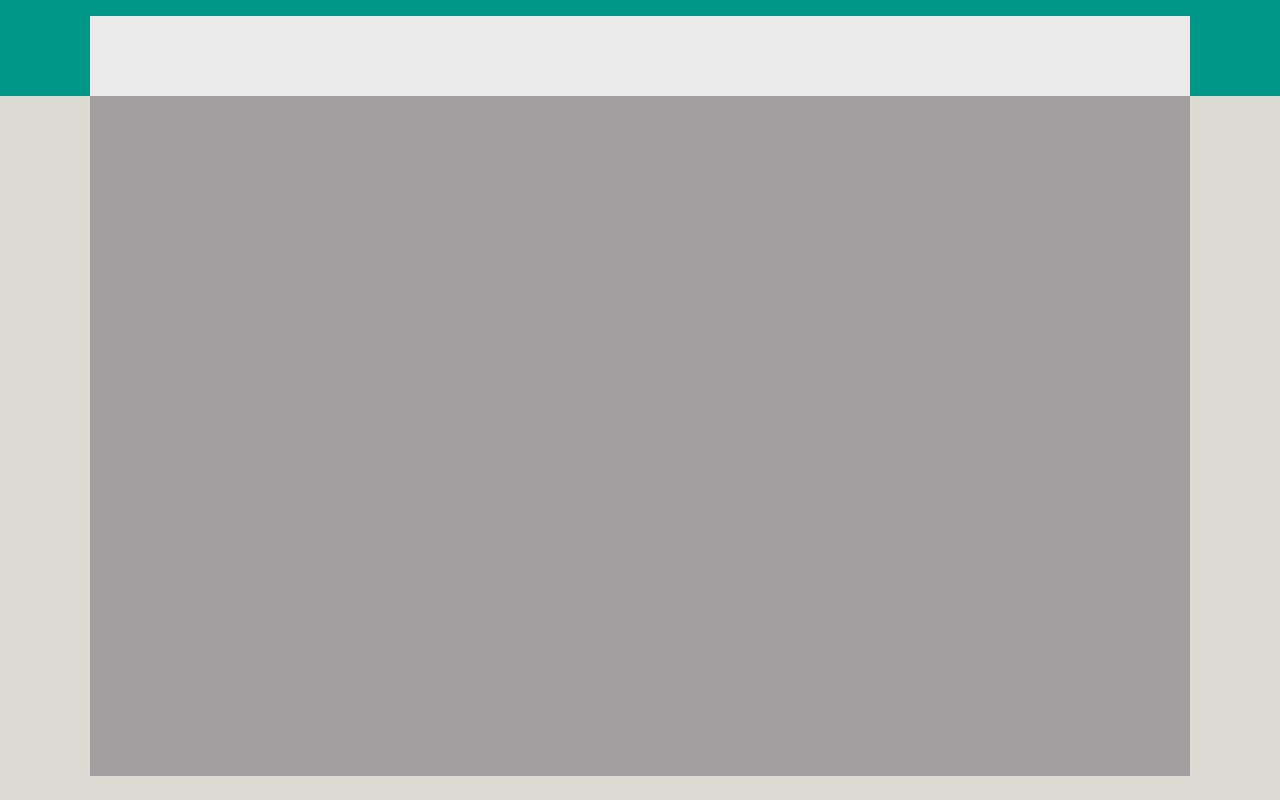
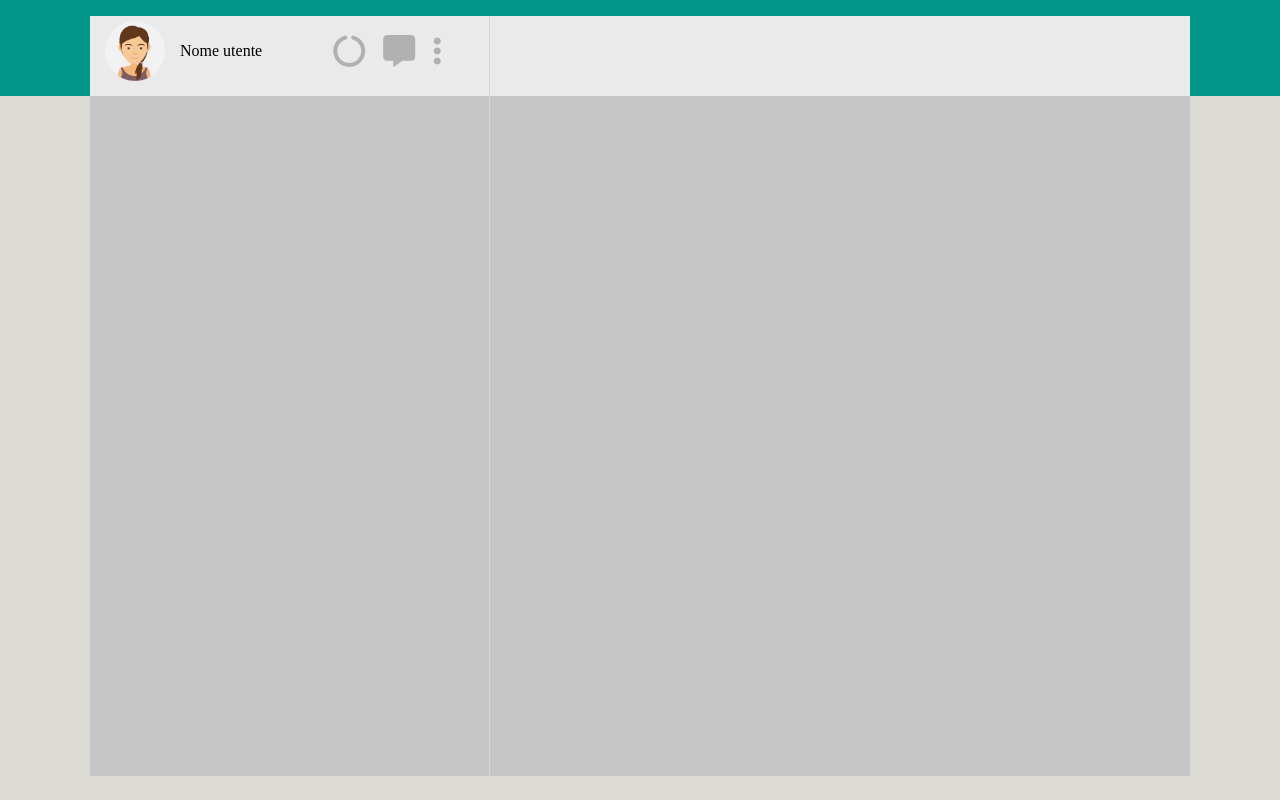
Before and after one commit to Alessia9802/vue-boolzapp, a plain HTML site: page Milestone_1/index.html in a window 1280 px wide. Drawn offline with Linux system fonts and the light colour scheme.

Commit message:
user name icon

```diff
--- a/Milestone_1/assets/css/style.css
+++ b/Milestone_1/assets/css/style.css
@@ -33,5 +33,39 @@
 .chat_users {
   width: 1100px;
   height: 85vh;
-  background-color: rgb(160, 158, 158);
+  background-color: rgb(199, 198, 198);
 }
+
+.user_name {
+  width: 400px;
+  height: 10vh;
+  border-right: 1px solid #d6d6d6;
+}
+
+.conversation {
+  width: 400px;
+  height: 85vh;
+  border-right: 1px solid #d6d6d6;
+}
+
+.user {
+  width: 60px;
+  border-radius: 50%;
+  margin: 5px 15px;
+}
+
+.photo_profile {
+  display: flex;
+  align-items: center;
+}
+
+.icons {
+  padding-left: 4rem;
+}
+
+.fa-circle-notch,
+.fa-comment-alt,
+.fa-ellipsis-v {
+  padding: 7px;
+  color: #b1b1b1;
+}
--- a/Milestone_1/index.html
+++ b/Milestone_1/index.html
@@ -15,13 +15,27 @@
     <title>Boolzapp</title>
   </head>
   <body>
-    <!-- widescreen-->
+    <!-- background-->
     <div class="bg_screen">
       <div class="green">
-        <div class="users"></div>
+        <div class="users">
+          <div class="user_name">
+            <div class="photo_profile">
+              <img class="user" src="./assets/img/avatar_io.jpg" alt="" />
+              <p>Nome utente</p>
+              <div class="icons">
+                <i class="fas fa-circle-notch fa-2x"></i>
+                <i class="fas fa-comment-alt fa-2x"></i>
+                <i class="fas fa-ellipsis-v fa-2x"></i>
+              </div>
+            </div>
+          </div>
+        </div>
       </div>
       <div class="gray">
-        <div class="chat_users"></div>
+        <div class="chat_users">
+          <div class="conversation"></div>
+        </div>
       </div>
     </div>
 
```
